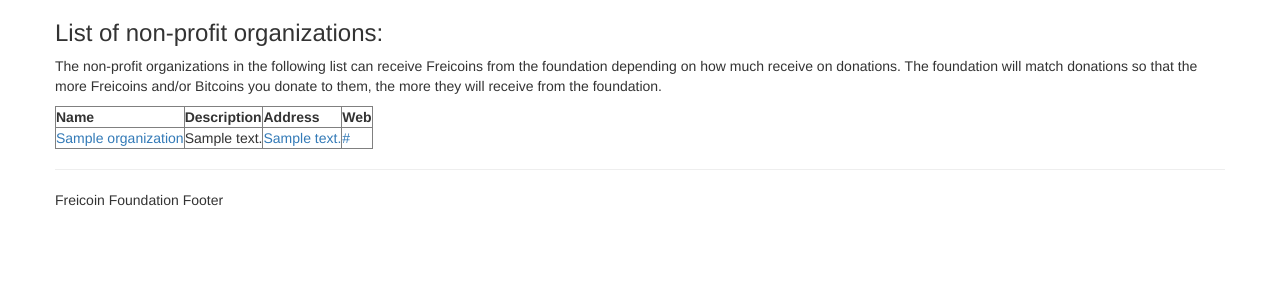
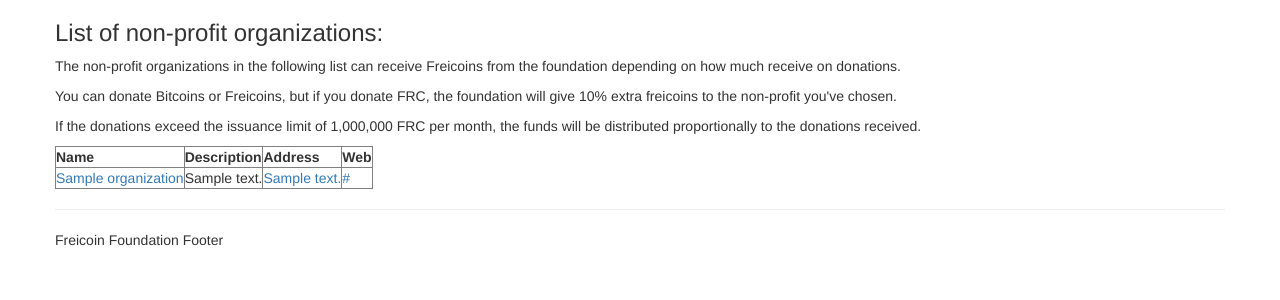
Before and after one commit to freicoin/foundation, a Django app: a page that uses apps/donations/templates/organization_list.html in a window 1280 px wide. Shown: the part 112-412 px from the top of the page. Run offline with Django 3.2, Linux system fonts and the light colour scheme; tables that the repository leaves empty hold one stand-in row (values such as "Sample post"); some libraries are stand-ins or nearby versions.

Commit message:
More clarity on explanations through made up numbers

```diff
--- a/apps/donations/templates/new_organiation.html
+++ b/apps/donations/templates/new_organiation.html
@@ -24,6 +24,11 @@
   prevents your donors from giving you Bitcoin.
 </p>
 
+<p>
+  The foundation will complement Freicoin donations with the
+  foundation's issuance funds, increasing the amount by 10%.
+</p>
+
     {% if form.errors %}
         <p style="color: red;">
             Please correct the error{{ form.errors|pluralize }} below.
--- a/apps/donations/templates/organization_list.html
+++ b/apps/donations/templates/organization_list.html
@@ -8,9 +8,17 @@
 <p>
   The non-profit organizations in the following list can receive
   Freicoins from the foundation depending on how much receive on
-  donations. The foundation will match donations so that the more
-  Freicoins and/or Bitcoins you donate to them, the more they will
-  receive from the foundation.
+  donations.
+</p>
+
+<p>
+ You can donate Bitcoins or Freicoins, but if you donate FRC, the
+ foundation will give 10% extra freicoins to the non-profit you've chosen.
+</p>
+
+<p>
+  If the donations exceed the issuance limit of 1,000,000 FRC per month,
+  the funds will be distributed proportionally to the donations received.
 </p>
 
 <table border="1">
--- a/templates/about.html
+++ b/templates/about.html
@@ -45,8 +45,8 @@
 
   <p>
     If you're interested in discussing existing proposals for issuance
-    and/or propose your own, please
-    visit <a href="http://www.freicoin.org/freicoin-foundation-f15.html">our
+    and/or propose your own, please post on
+    <a href="http://www.freicoin.org/freicoin-foundation-f15.html">our
     sub-forum</a> dedicated to it.
   </p>
 
--- a/templates/index.html
+++ b/templates/index.html
@@ -3,7 +3,6 @@
 {% block nav-home %}<strong class="nav-active">Home</strong>{% endblock %}
 
 {% block content %}
-
 
   <p>
     The Freicoin Foundation seeks to create a world where commonplace
@@ -25,7 +24,8 @@
     periodically give away some freicoin to those organizations in
     proportion to how much they have received in donations through
     this site. Help decide how the Foundation's funds are going to be
-    used by donating to your preferred <b>non-profits</b>.
+    used by donating to your preferred <b>non-profits</b>. The
+    foundation will increase the amount of FRC you donate by 10%.
   </p>
 
   <p>
@@ -34,5 +34,4 @@
     Freicoin and Bitcoin donations as well as newly issued Freicoins.
   </p>
 
-
 {% endblock %}
```
